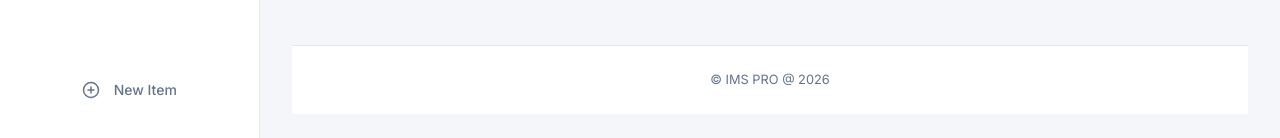
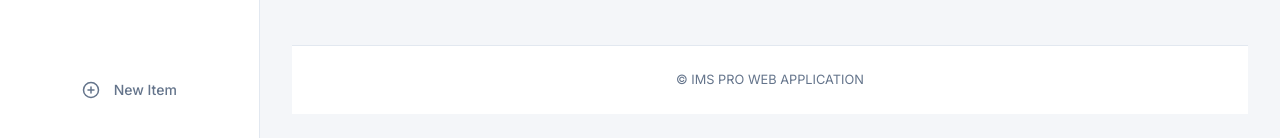
Before and after one commit to spro047/Devops_project, a React (Vite) app in the folder frontend/: page / in a window 1280 px wide. Shown: the part 654-792 px from the top of the page. Built offline with nearby package versions, Linux system fonts and the light colour scheme; no server answers.

Commit message:
jenkins check

```diff
--- a/frontend/src/App.jsx
+++ b/frontend/src/App.jsx
@@ -98,7 +98,7 @@ function App() {
           {renderView()}
         </div>
         <footer className="app-footer">
-          <p>&copy; IMS PRO @ 2026</p>
+          <p>&copy; IMS PRO WEB APPLICATION </p>
         </footer>
       </main>
     </div>
```
